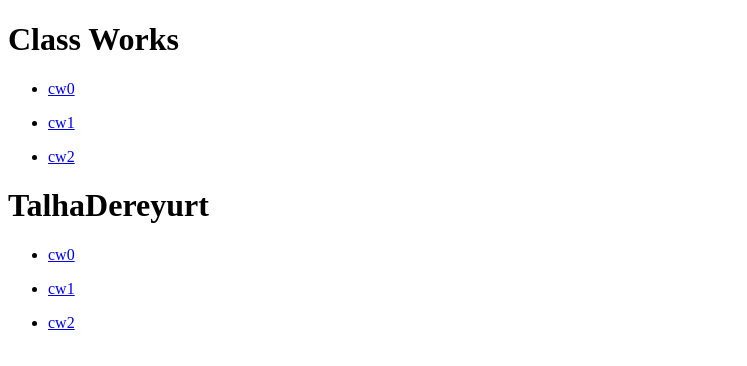
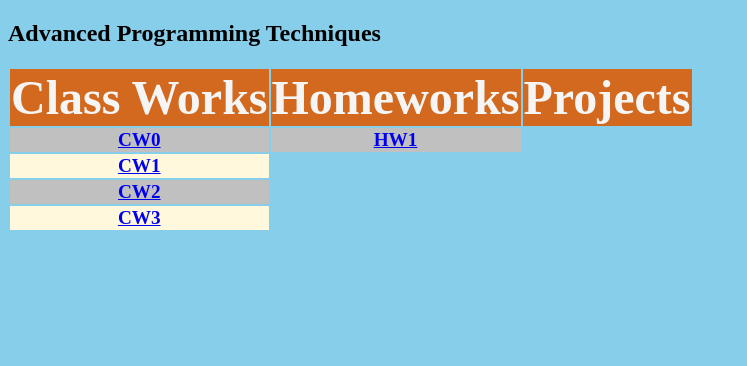
Before and after one commit to TalhaDereyurt/AdvancedProgrammingTechniques, a plain HTML site: page index.html in a window 1280 px wide. Shown: the whole page, without its empty margins (0-747 px from the left). Drawn offline with Linux system fonts and the light colour scheme.

Commit message:
index update

```diff
--- a/index.html
+++ b/index.html
@@ -4,45 +4,34 @@
     <meta charset="UTF-8">
     <meta http-equiv="X-UA-Compatible" content="IE=edge">
     <meta name="viewport" content="width=device-width, initial-scale=1.0">
+    <link rel="stylesheet" href="tableStyle.css"/>
     <title>Main Page of Advanced Programming Techniques</title>
 </head>
-<body>
-   <h1>Class Works</h1>
-   <ul>
-    <li>
-        <a href="cw0/counting.html">cw0</a>
-    </li>
-   </ul>
-   <ul>
-    <li>
-        <a href="ibanCheck.html">cw1</a>
-    </li>
-   </ul>
-   <ul>
-    <li>
-        <a href="chap4.html">cw2</a>
-    </li>
-   </ul>
-</body>
-</head>
-</head>
-<body>
-   <h1>TalhaDereyurt</h1>
-   <ul>
-    <li>
-        <a href="counting.html">cw0</a>
-    </li>
-   </ul>
-   <ul>
-    <li>
-        <a href="ibanCheck.html">cw1</a>
-    </li>
-   </ul>
-   <ul>
-    <li>
-        <a href="chap4.html">cw2</a>
-    </li>
-   </ul>
-</body>
-</head>
+    <body>
+    <h2>Advanced Programming Techniques</h2>
+    <table class="my-table">
+        <thead>
+            <tr>
+                <th>Class Works</th>
+                <th>Homeworks</th>
+                <th>Projects</th>
+            </tr>
+        </thead>
+        <tbody>
+      <tr>
+        <th><a href="cw0/counting.html">CW0</a></th>
+        <th><a href="hw1/chap4.html">HW1</a></th>
+      </tr>
+      <tr>
+        <th><a href="cw1/ibanCheck.html">CW1</a></th>
+      </tr>
+      <tr>
+        <th><a href="cw2/arrayList.html">CW2</a></th>
+      </tr>
+      <tr>
+        <th><a href="cw2/arrayList.html">CW3</a></th>
+      </tr>
+    </tbody>
+    </table>
+    </body>
 </html>
--- /dev/null
+++ b/tableStyle.css
@@ -0,0 +1,23 @@
+
+body{
+    background-color: skyblue;
+}
+.my-table thead tr {
+    font-size: 3em;
+    font-family: serif;
+    background-color: chocolate;
+    color: whitesmoke;
+}
+
+.my-table tbody{
+    font-size: 1.2em;
+    font-family: serif;
+    text-align: center;
+}
+.my-table tbody tr:nth-child(even) {
+    background-color: cornsilk;
+}
+
+.my-table tbody tr:nth-child(odd) {
+    background-color: silver;
+}
```
Also changed, not shown: cw1/ibanCheck.html (renamed from ibanCheck.html), cw2/arrayList.html (renamed from arrayList.html), hw1/chap4.html (renamed from chap4.html), hw1/chap4.js (renamed from chap4.js).
